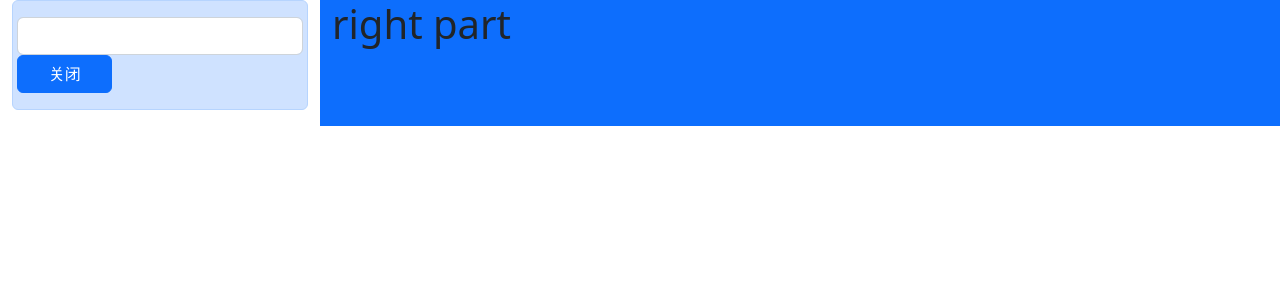
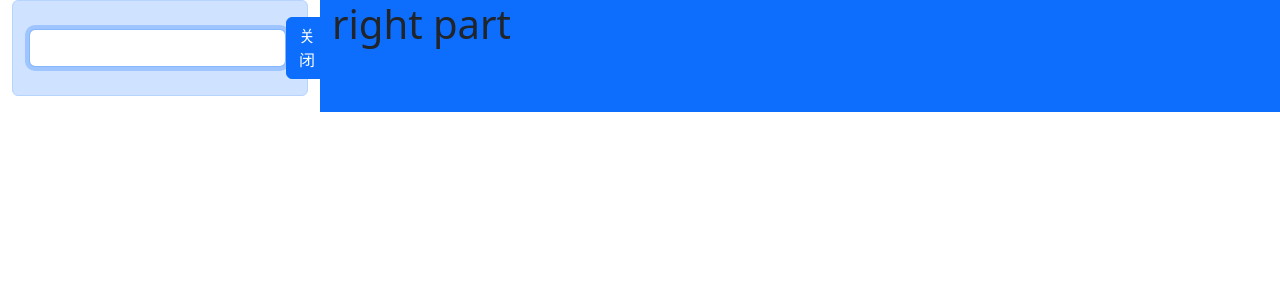
Before and after one commit to Poem7200/markdown, a React (Create React App) app: page / in a window 1280 px wide. Both pictures are taken after a click on the button "搜索". Shown: the top 300 px of the page. Built offline with nearby package versions, Linux system fonts and the light colour scheme.

Commit message:
feat: filesearch  input modify

```diff
--- a/src/components/FileSearch.tsx
+++ b/src/components/FileSearch.tsx
@@ -1,4 +1,4 @@
-import React, { FC, useState } from "react";
+import React, { FC, useEffect, useRef, useState } from "react";
 
 interface FileSearchProps {
   title: string;
@@ -9,16 +9,33 @@ const FileSearch: FC<FileSearchProps> = (props: FileSearchProps) => {
   const { title, onFileSearch } = props;
   const [active, setActive] = useState(false);
   const [value, setValue] = useState('')
+  let node = useRef(null)
 
+  const closeSearch = (e: KeyboardEvent) => {
+    e.preventDefault()
+    setActive(false)
+    setValue('')
+  }
+
+  useEffect(() => {
     const handleInputEvent = (e: KeyboardEvent) => {
       const { keyCode } = e
       if (keyCode === 13 && active) {
         onFileSearch && onFileSearch(value)
       }
       else if (keyCode === 27 && active) {
-      // closeSearch()
+        closeSearch(e)
       }
     }
+    document.addEventListener('keyup', handleInputEvent)
+    return () => {
+      document.removeEventListener('keyup', handleInputEvent)
+    }
+  })
+
+  useEffect(() => {
+    active && (node?.current as any)?.focus()
+  }, [active])
 
   return (
     <div className="alert alert-primary">
@@ -31,9 +48,9 @@ const FileSearch: FC<FileSearchProps> = (props: FileSearchProps) => {
       }
       {
         active &&
-        <div className="row">
-          <input className="form-control col-8" value={value} onChange={e => setValue(e.target.value)} />
-          <button className="btn btn-primary col-4" type="button" onClick={() => setActive(false)}>关闭</button>
+        <div className="d-flex justify-content-between align-items-center">
+          <input className="form-control" ref={node} style={{ width: '300px' }} value={value} onChange={e => setValue(e.target.value)} />
+          <button className="btn btn-primary" type="button" onClick={e => closeSearch(e as any)}>关闭</button>
         </div>
       }
     </div>
```
Lines whose indentation alone changed are shown as unchanged.
